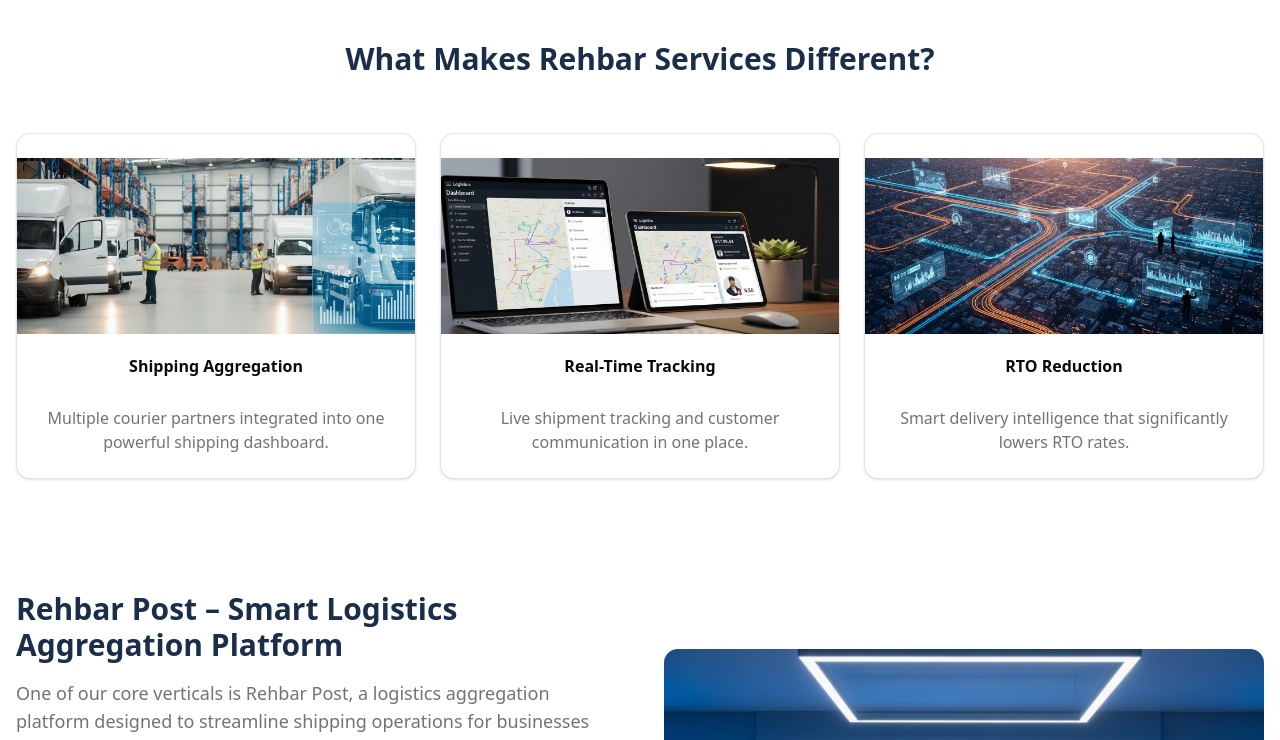
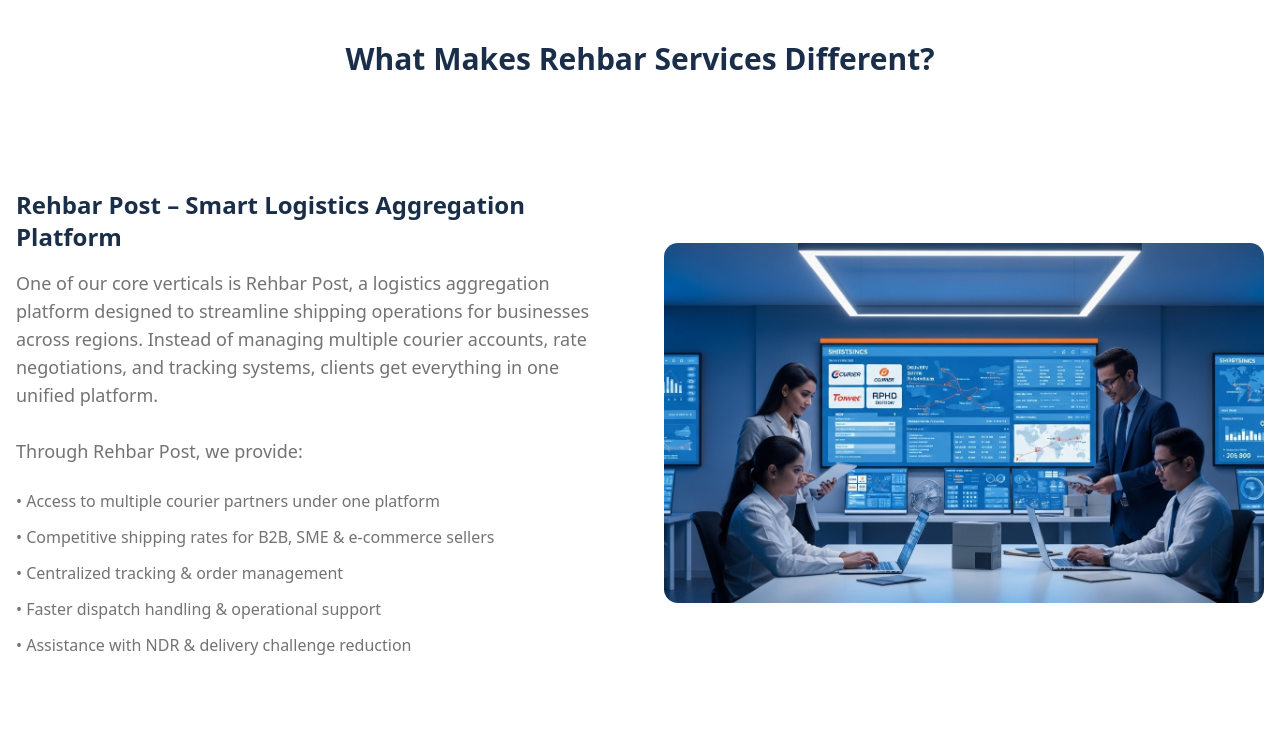
Before and after one commit to Saruu1/RehbarServices, a Next.js app: page /about-us in a window 1280 px wide. Shown: the part 1580-2320 px from the top of the page. Built offline with nearby package versions, Linux system fonts and the light colour scheme.

Commit message:
footer logo fix, card content fix

```diff
--- a/UiComponents/Sections/Footer.tsx
+++ b/UiComponents/Sections/Footer.tsx
@@ -23,7 +23,7 @@
             priority
           /> */}
               <Image
-                src="/Services/Logo-removebg.png"
+                src="/Services/Logo21.png"
                 alt="Rehbar Post Logo"
                 width={140}
                 height={45}
--- a/app/about-us/page.tsx
+++ b/app/about-us/page.tsx
@@ -175,42 +175,6 @@
           >
             What Makes Rehbar Services Different?
           </motion.h2>
-
-          <div className="grid md:grid-cols-3 gap-6">
-            {values.map((item, index) => (
-              <motion.div
-                key={item.title}
-                initial={{ opacity: 0, y: 30 }}
-                whileInView={{ opacity: 1, y: 0 }}
-                viewport={{ once: true }}
-                transition={{ delay: index * 0.15 }}
-              >
-                <Card className="group relative overflow-hidden h-full transition-all hover:shadow-2xl">
-                  {/* Hover background */}
-                  <div className="absolute inset-0 bg-[#CC5500] origin-left scale-x-0 transition-transform duration-700 group-hover:scale-x-100 z-0" />
-
-                  <div className="relative h-44 z-10">
-                    <Image
-                      src={item.image}
-                      alt={item.title}
-                      fill
-                      className="object-cover transition-transform duration-500 group-hover:scale-110"
-                    />
-                  </div>
-
-                  <CardHeader className="relative z-10 text-center">
-                    <CardTitle className="transition-colors group-hover:text-white">
-                      {item.title}
-                    </CardTitle>
-                  </CardHeader>
-
-                  <CardContent className="relative z-10 text-center text-muted-foreground transition-colors group-hover:text-white">
-                    {item.desc}
-                  </CardContent>
-                </Card>
-              </motion.div>
-            ))}
-          </div>
         </div>
 
         {/* REHBAR POST PLATFORM */}
@@ -222,7 +186,7 @@
           className="grid lg:grid-cols-2 gap-12 items-center"
         >
           <div>
-            <h2 className="text-3xl font-semibold text-[#1A2E4A] mb-4">
+            <h2 className="text-2xl font-semibold text-[#1A2E4A] mb-4">
               Rehbar Post – Smart Logistics Aggregation Platform
             </h2>
 
@@ -274,7 +238,7 @@
           </div>
 
           <div>
-            <h2 className="text-3xl font-semibold text-[#1A2E4A] mb-4">
+            <h2 className="text-2xl font-semibold text-[#1A2E4A] mb-4">
               Web Solutions & Digital Development
             </h2>
 
@@ -303,7 +267,7 @@
           transition={{ duration: 0.6 }}
           className="max-w-4xl mx-auto text-center"
         >
-          <h2 className="text-3xl font-semibold text-[#1A2E4A] mb-6">
+          <h2 className="text-2xl font-semibold text-[#1A2E4A] mb-6">
             Our Approach
           </h2>
 
@@ -391,7 +355,7 @@
                     </p>
                   </CardHeader>
 
-                  <CardContent className="text-center text-muted-foreground text-sm px-6 line-clamp-6">
+                  <CardContent className="text-center text-muted-foreground text-sm px-6">
                     “{director.message}”
                   </CardContent>
                 </Card>
```
Also changed, not shown: public/Services/Logo21.png (added).
